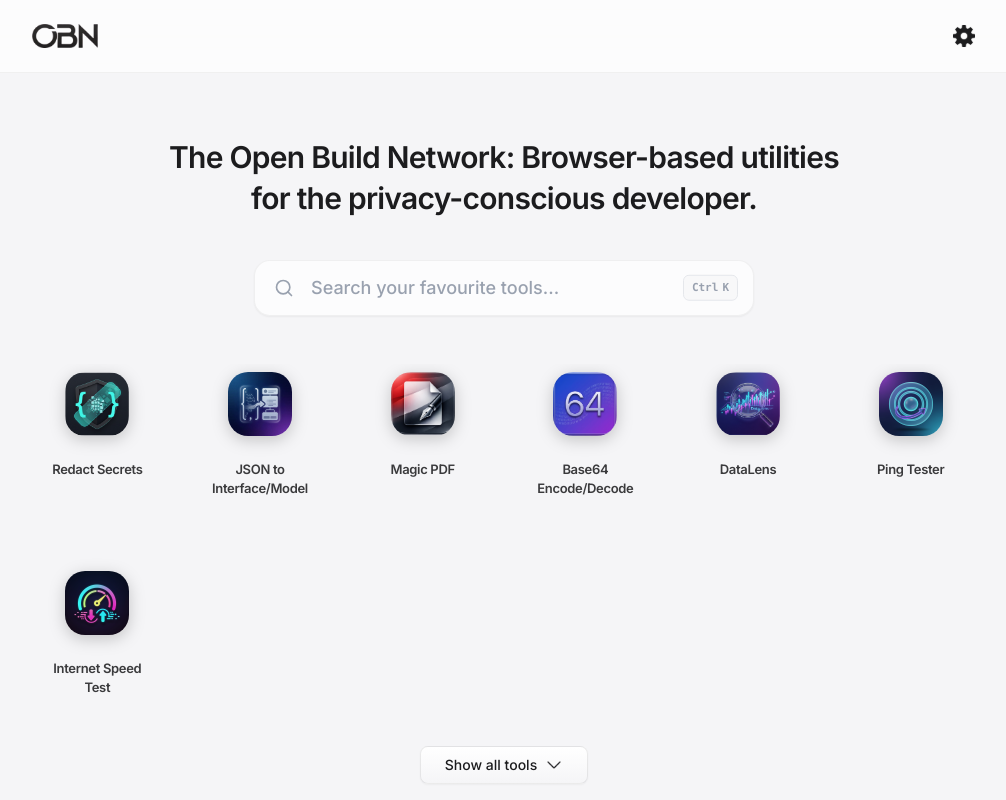
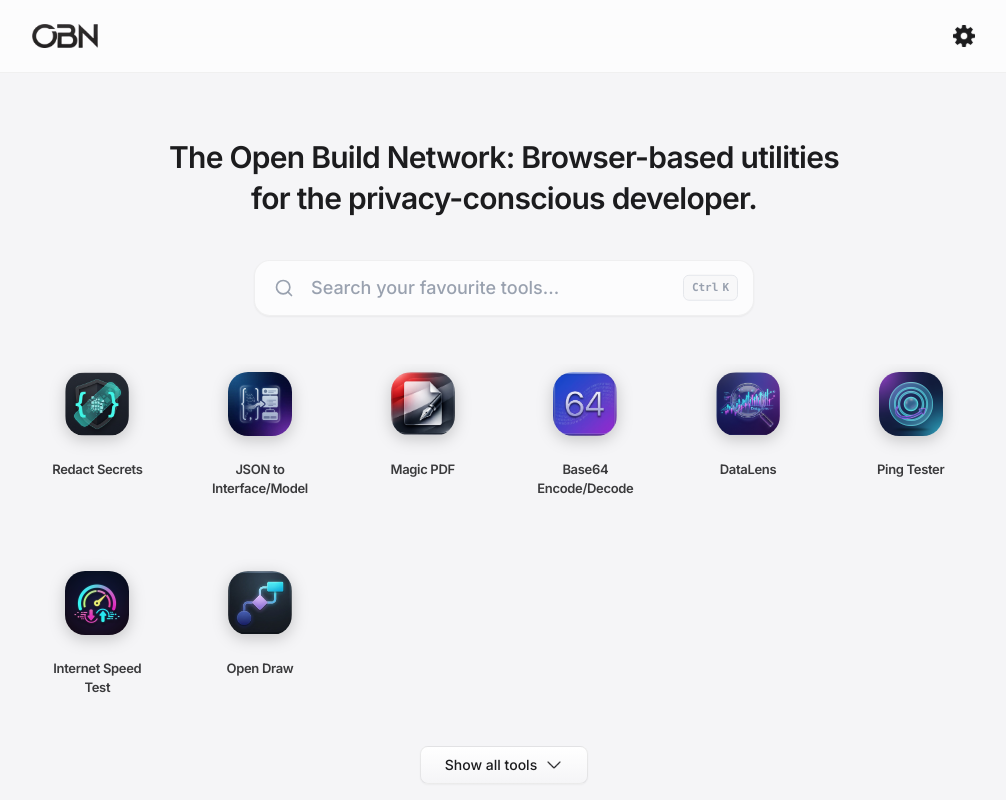
Before and after one commit to openbuildnetwork/toolbase, a Next.js app: page / in a window 1280 px wide. Shown: the top 800 px of the page, without its empty margins (136-1142 px from the left). Built offline with nearby package versions, Linux system fonts and the light colour scheme.

Commit message:
fix : build error

```diff
--- a/src/app/page.tsx
+++ b/src/app/page.tsx
@@ -51,6 +51,12 @@
       icon: appIcons['speed-test'],
       metadata: ["download", "upload", "bandwidth", "internet speed", "connection", "network", "speed"]
     },
+    {
+      title: "Open Draw",
+      toolFolderName: "open-draw",
+      icon: appIcons['open-draw'],
+      metadata: ["drawing", "sketching", "diagramming", "whiteboard", "collaboration"]
+    }
 
   ];
 
--- a/src/components/features/open-draw/edges/CustomEdge.tsx
+++ b/src/components/features/open-draw/edges/CustomEdge.tsx
@@ -2,12 +2,17 @@
     BaseEdge,
     EdgeLabelRenderer,
     getSmoothStepPath,
-    getBezierPath,
-    getStraightPath,
     EdgeProps,
     useReactFlow,
+    Edge,
 } from '@xyflow/react';
-import { MouseEvent } from 'react';
+
+interface CustomEdgeData extends Record<string, unknown> {
+    label?: string;
+    textColor?: string;
+    animated?: boolean;
+    markerStart?: string;
+}
 
 export function CustomEdge({
     id,
@@ -21,7 +26,7 @@
     markerEnd,
     data,
     selected,
-}: EdgeProps) {
+}: EdgeProps<Edge<CustomEdgeData>>) {
     const { setEdges } = useReactFlow();
 
     // Default to SmoothStep if not specified
@@ -35,18 +40,11 @@
         targetPosition,
     });
 
-    const onEdgeClick = (evt: MouseEvent) => {
-        evt.stopPropagation();
-        // Selection is handled by React Flow default behavior usually
-    };
+
 
     const hasLabel = data?.label && typeof data.label === 'string' && data.label.length > 0;
 
-    // Smart Animation Logic
-    // If markerStart is present but markerEnd is not, flow backwards?
-    // Or we can use `animationDirection` style property if supported, or SVG `stroke-dashoffset` tricks.
-    // simpler: If animated, check markers.
-    const isAnimated = style.animationDirection || (data?.animated as boolean) || (style as any).animated; // Check various sources
+
 
     // React Flow's BaseEdge style prop handles 'strokeDasharray' and 'animation' if we pass it right.
     // BUT 'animated' prop on BaseEdge controls the class.
@@ -67,7 +65,7 @@
             <BaseEdge
                 path={edgePath}
                 markerEnd={markerEnd}
-                markerStart={(data as any).markerStart} // Support markerStart from data
+                markerStart={data?.markerStart} // Support markerStart from data
                 style={edgeStyle}
                 // Determine animation class. React Flow adds 'react-flow__edge-path' by default.
                 // We can append a custom class for reverse animation if needed.
@@ -86,7 +84,7 @@
                             fontSize: 12,
                             fontWeight: 500,
                             pointerEvents: 'all',
-                            color: data.textColor, // Allow class to dictate if undefined
+                            color: data?.textColor, // Allow class to dictate if undefined
                             zIndex: 10,
                         }}
                         className="nodrag nopan text-gray-800 dark:text-gray-200 bg-slate-50 dark:bg-[#0f0f0f]"
```
